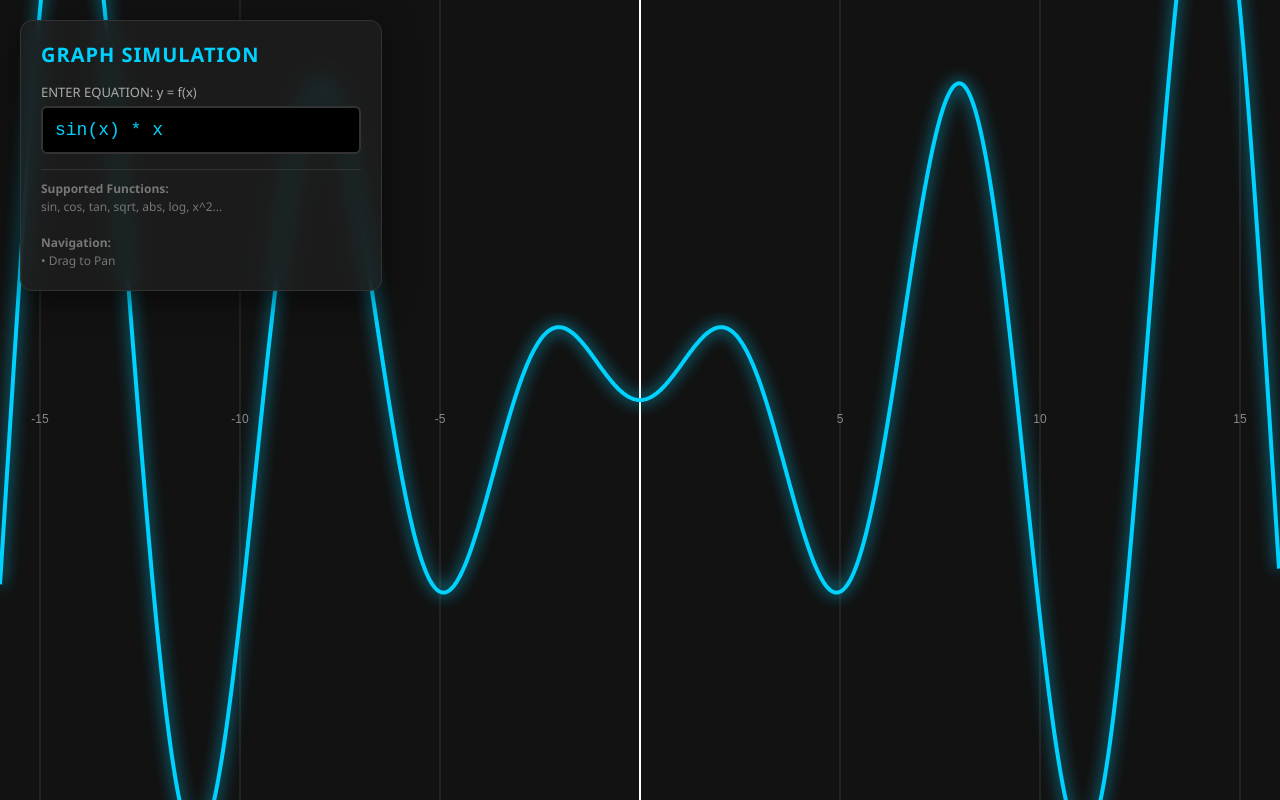
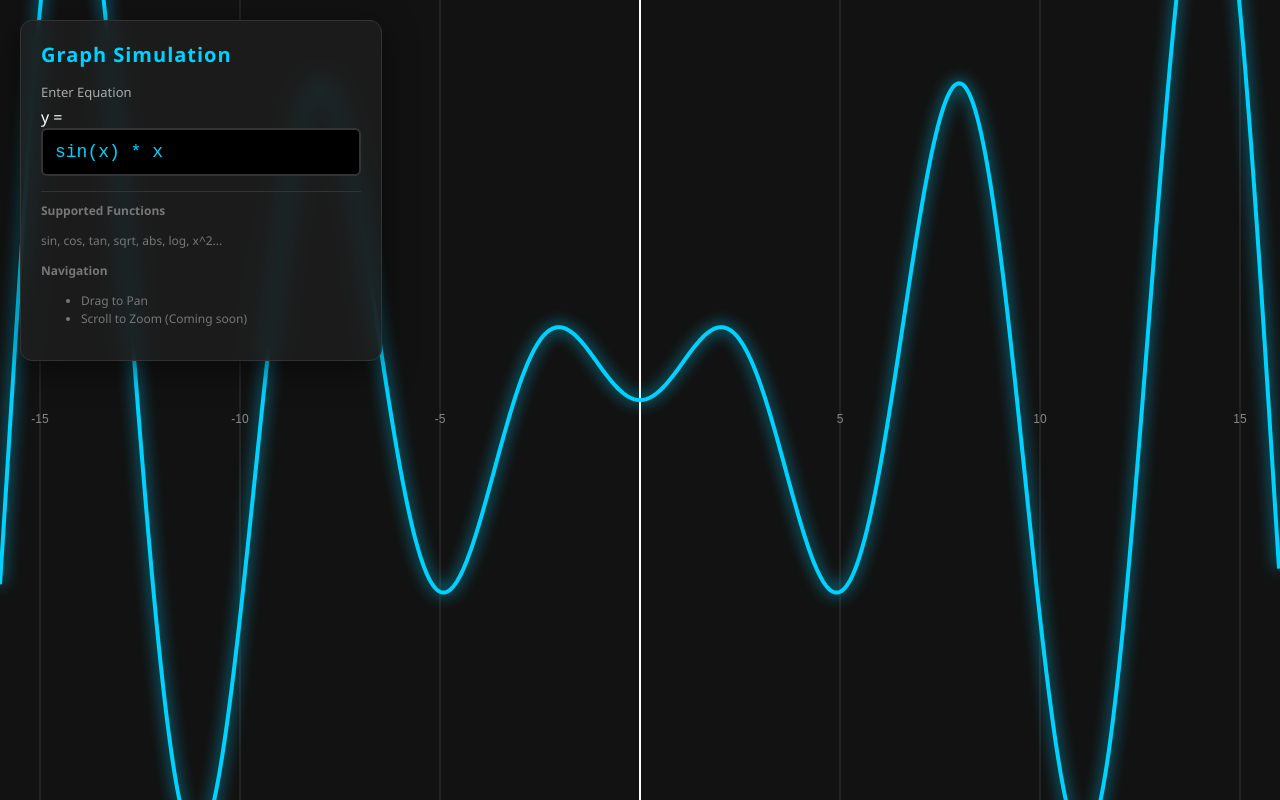
Before and after one commit to ganna2042009ahmed-hue/Graphing-calculator, a plain HTML site: page index.html in a window 1280 px wide. Drawn offline with Linux system fonts and the light colour scheme.

Commit message:
Update index.html

```diff
--- a/index.html
+++ b/index.html
@@ -3,27 +3,41 @@
 <head>
     <meta charset="UTF-8">
     <meta name="viewport" content="width=device-width, initial-scale=1.0">
-    <title>Graph Calcutator</title>
+    <title>Modern Graph Calculator</title>
+    <link rel="preconnect" href="https://fonts.googleapis.com">
+    <link rel="preconnect" href="https://fonts.gstatic.com" crossorigin>
+    <link href="https://fonts.googleapis.com/css2?family=Inter:wght@400;500;700&display=swap" rel="stylesheet">
     <link rel="stylesheet" href="style.css">
 </head>
 <body>
+
 
 <div id="container">
     <canvas id="graphCalculator"></canvas>
 
     <div id="ui">
-        <h2>GRAPH SIMULATION</h2>
+        <h2>Graph Simulation</h2>
+
         <div class="input-group">
-            <label>ENTER EQUATION: y = f(x)</label>
-            <input type="text" id="funcInput" value="sin(x) * x" placeholder="e.g. x^2">
+            <label for="funcInput">Enter Equation</label>
+            <div class="input-wrapper">
+                <span class="prefix">y = </span>
+                <input type="text" id="funcInput" value="sin(x) * x" placeholder="e.g. x^2">
+            </div>
         </div>
+
         <div class="help">
-            <strong>Supported Functions:</strong><br>
-            sin, cos, tan, sqrt, abs, log, x^2...<br>
-            <br>
-            <strong>Navigation:</strong><br>
-            • Drag to Pan<br>
-
+            <div class="help-section">
+                <strong>Supported Functions</strong>
+                <p>sin, cos, tan, sqrt, abs, log, x^2...</p>
+            </div>
+            <div class="help-section">
+                <strong>Navigation</strong>
+                <ul>
+                    <li>Drag to Pan</li>
+                    <li>Scroll to Zoom (Coming soon)</li>
+                </ul>
+            </div>
         </div>
     </div>
 </div>
```
